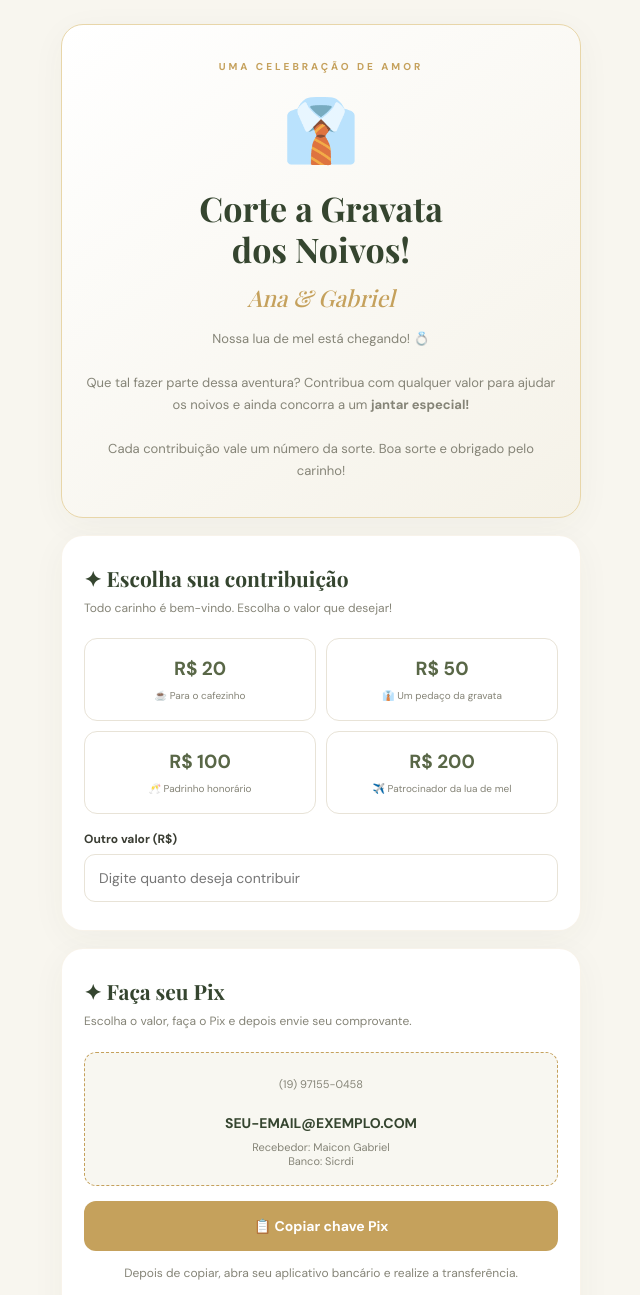
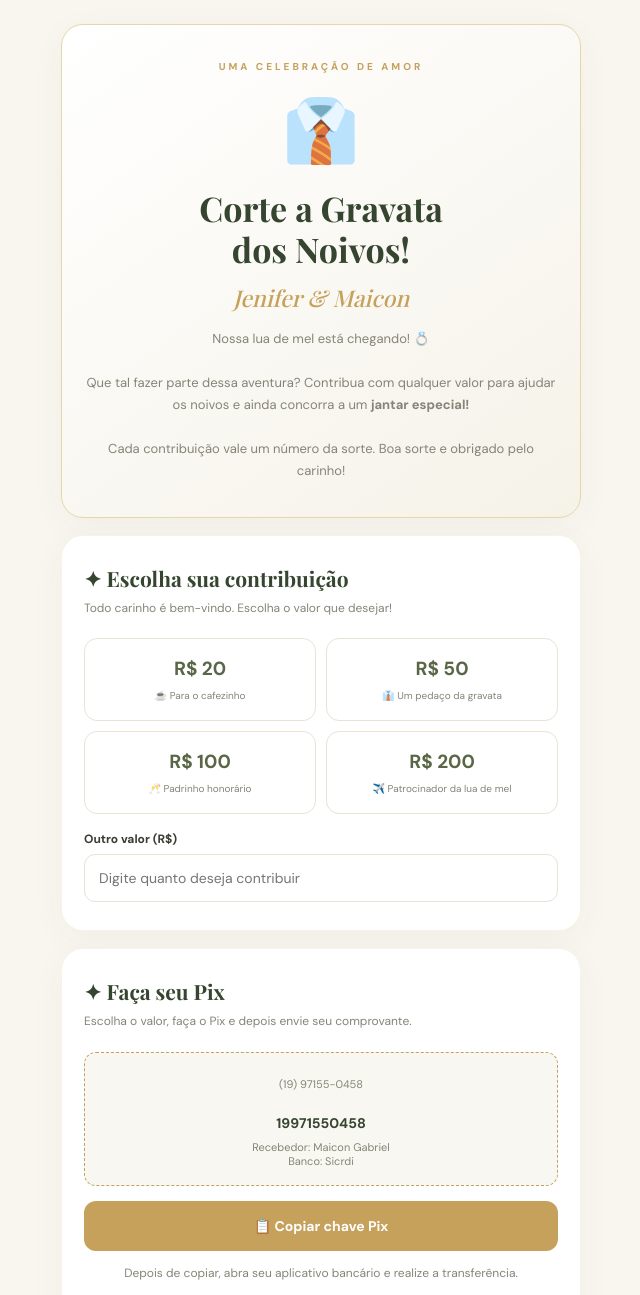
Before and after one commit to MikeGabriel00/teste-2-gravata, a plain HTML site: page index.html in a window 1280 px wide. Shown: the top 1295 px of the page, without its empty margins (319-959 px from the left). Drawn offline with nearby package versions, Linux system fonts and the light colour scheme.

Commit message:
Update couple names and contact information

```diff
--- a/index.html
+++ b/index.html
@@ -235,7 +235,7 @@ textarea{resize:vertical;min-height:90px}
   <p class="eyebrow">UMA CELEBRAÇÃO DE AMOR</p>
   <div class="tie">👔</div>
   <h1>Corte a Gravata<br>dos Noivos!</h1>
-  <p class="couple">Ana & Gabriel</p>
+  <p class="couple">Jenifer & Maicon</p>
   <p class="description">
     Nossa lua de mel está chegando! 💍<br><br>
     Que tal fazer parte dessa aventura?
@@ -282,7 +282,7 @@ textarea{resize:vertical;min-height:90px}
 
   <div class="pix-key">
     <small>(19) 97155-0458</small><br>
-    <strong id="pixKey">SEU-EMAIL@EXEMPLO.COM</strong>
+    <strong id="pixKey">maiconreis950@gmail.com</strong>
     <small>
       Recebedor: Maicon Gabriel<br>
       Banco: Sicrdi
@@ -388,7 +388,7 @@ textarea{resize:vertical;min-height:90px}
 
 <footer class="footer">
   Feito com <span>♥</span> pelos noivos<br>
-  Ana & Gabriel · Nossa história continua...
+  Jenifer & Maicon · Nossa história continua...
 </footer>
 
 </main>
@@ -397,16 +397,22 @@ textarea{resize:vertical;min-height:90px}
 // ======================================
 // CONFIGURAÇÕES DOS NOIVOS
 // ======================================
+<script src="https://cdn.jsdelivr.net/npm/canvas-confetti@1.9.3/dist/confetti.browser.min.js"></script>
+  <script src="https://cdn.jsdelivr.net/npm/@supabase/supabase-js@2"></script>
+
+  <script>
+
 
 const CONFIG = {
-  pixKey: "SEU-EMAIL@EXEMPLO.COM",
+  supabaseUrl: "SUA_URL_DO_SUPABASE",
+  supabasePublishableKey: "SUA_CHAVE_PUBLICA",
+
+  pixKey: "19971550458",
   couple: "Jenifer e Maicon",
   prize: "Jantar especial",
 
-  // Cole aqui a URL do Formspree ou serviço equivalente.
-  endpoint: ""
+  endpoint: "https://formspree.io/f/meaggnen"
 };
-
 const pixKey = document.getElementById("pixKey");
 const copyPix = document.getElementById("copyPix");
 const customValue = document.getElementById("customValue");
```
